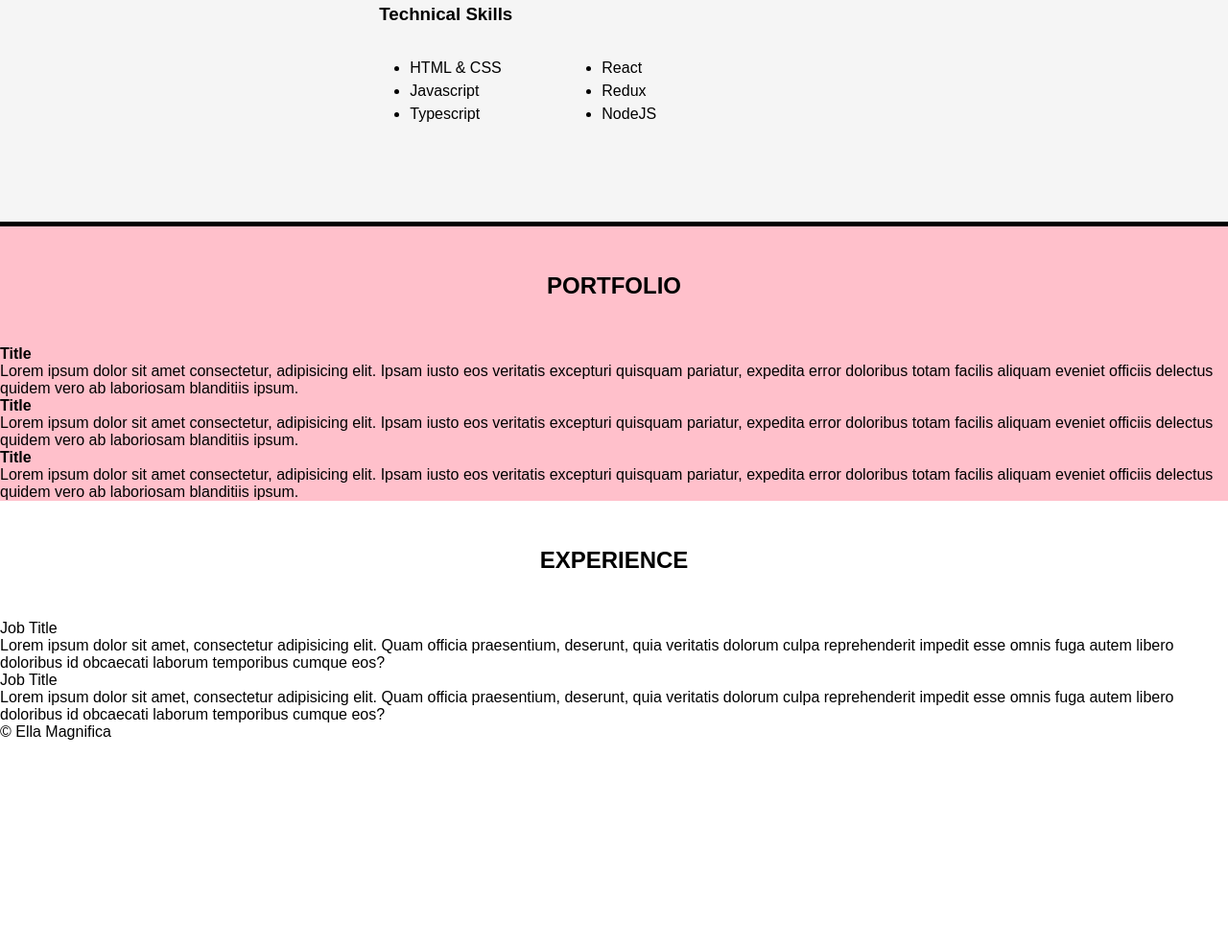
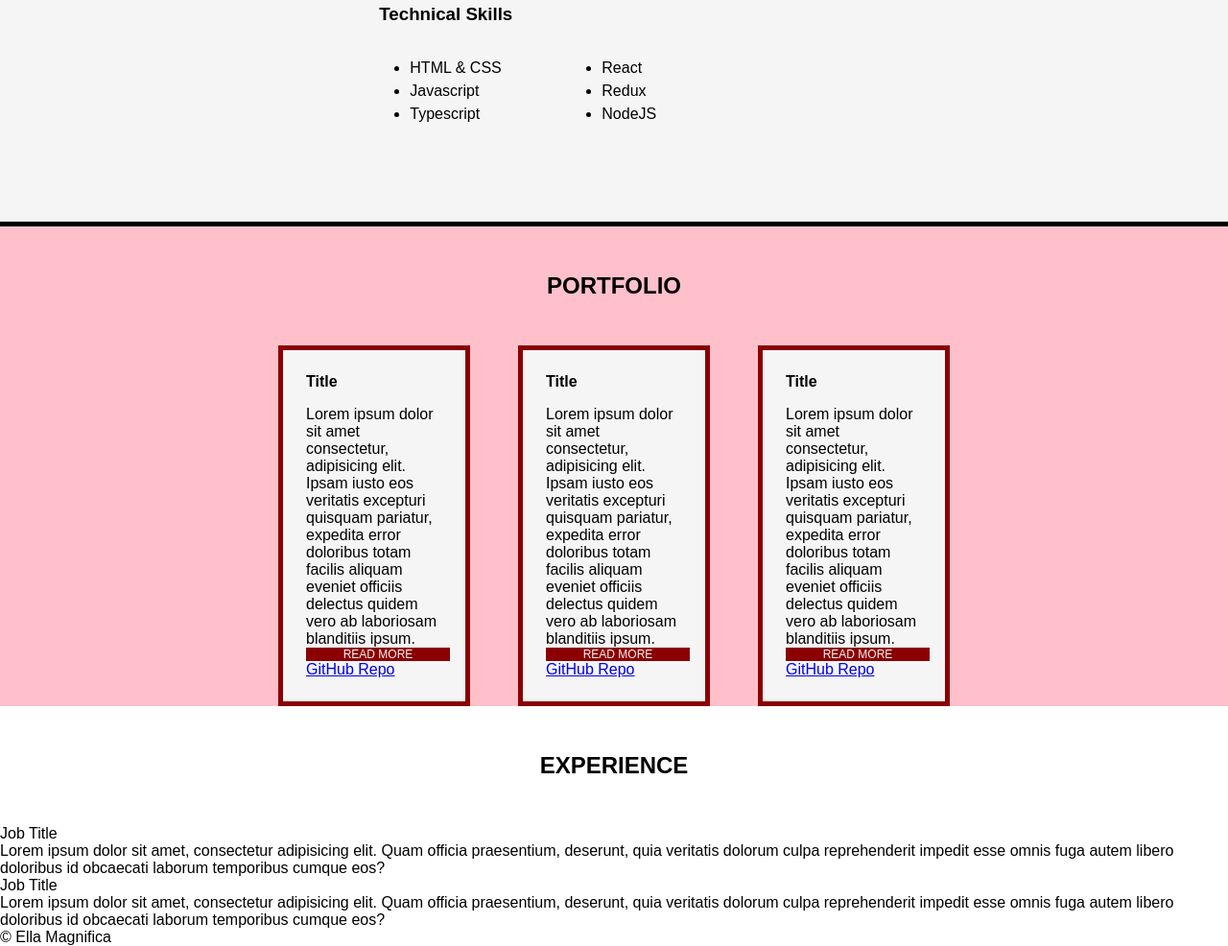
Before and after one commit to GK230/boolean-uk-html-full-stack-portfolio, a website: page index.html in a window 1280 px wide. Shown: the part 904-1890 px from the top of the page at 96% size. Before the commit the page ends 1676 px from the top, so only its background shows below. Drawn offline with Linux system fonts and the light colour scheme.

Commit message:
completed projects layout

```diff
--- a/index.html
+++ b/index.html
@@ -71,8 +71,8 @@
           totam facilis aliquam eveniet officiis delectus quidem vero ab
           laboriosam blanditiis ipsum.
         </p>
-        <a href="#" class="project-link"></a>
-        <a href="#" class="github-link"></a>
+        <p><a class="project-link" href="#">READ MORE</a></p>
+        <a class="github-link" href="#" >GitHub Repo</a>
       </div>
 
       <div class="project2">
@@ -83,8 +83,8 @@
           totam facilis aliquam eveniet officiis delectus quidem vero ab
           laboriosam blanditiis ipsum.
         </p>
-        <a href="#" class="project-link"></a>
-        <a href="#" class="github-link"></a>
+        <p><a class="project-link" href="#">READ MORE</a></p>
+        <a class="github-link" href="#">GitHub Repo</a>
       </div>
       <div class="project3">
         <h4>Title</h4>
@@ -94,8 +94,8 @@
           totam facilis aliquam eveniet officiis delectus quidem vero ab
           laboriosam blanditiis ipsum.
         </p>
-        <a href="#" class="project-link"></a>
-        <a href="#" class="github-link"></a>
+        <p><a class="project-link" href="#" ">READ MORE</a></p>
+        <a class="github-link" href="#" >GitHub Repo</a>
       </div>
     </div>
     </section>
--- a/style.css
+++ b/style.css
@@ -128,3 +128,41 @@ section.about-me .skills .tech-skills-container {
 section.portfolio {
   background-color: pink;
 }
+
+section.portfolio .projects {
+  display: grid;
+  grid-template-columns: 200px 200px 200px;
+  grid-gap: 50px;
+  margin: auto;
+  width: 700px;
+}
+
+section.portfolio .projects .project1,
+section.portfolio .projects .project2,
+section.portfolio .projects .project3 {
+  border: solid darkred 5px;
+  padding: 1.5rem;
+  background-color: whitesmoke;
+}
+
+h4 {
+  text-align: left;
+  margin-bottom: 1rem;
+}
+
+section.portfolio .projects .project1 p a.project-link,
+section.portfolio .projects .project2 p a.project-link,
+section.portfolio .projects .project3 p a.project-link {
+  text-align: center;
+}
+
+section.portfolio .projects .project1 a.project-link,
+section.portfolio .projects .project2 a.project-link,
+section.portfolio .projects .project3 a.project-link {
+  display: block;
+  width: 150px;
+  background-color: darkred;
+  color: whitesmoke;
+  text-decoration: none;
+  font-size: 0.75rem;
+}
```
